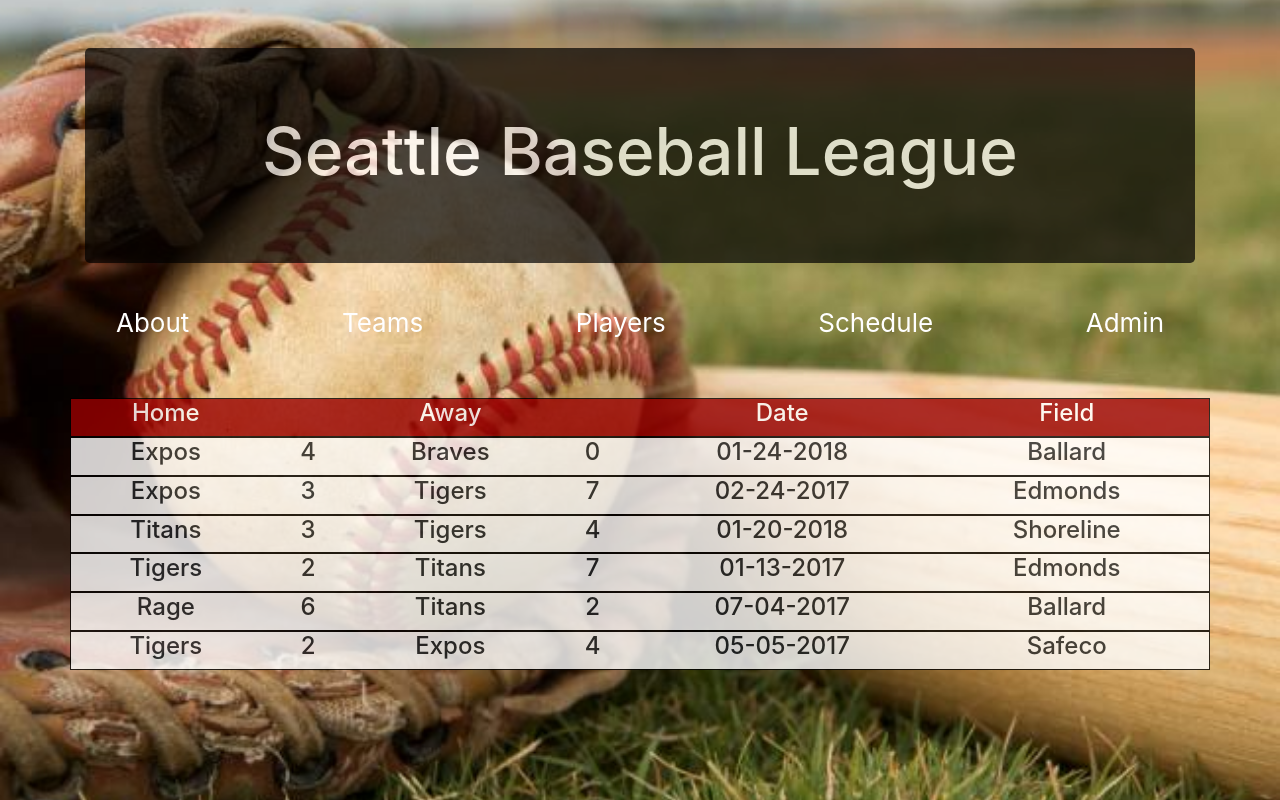
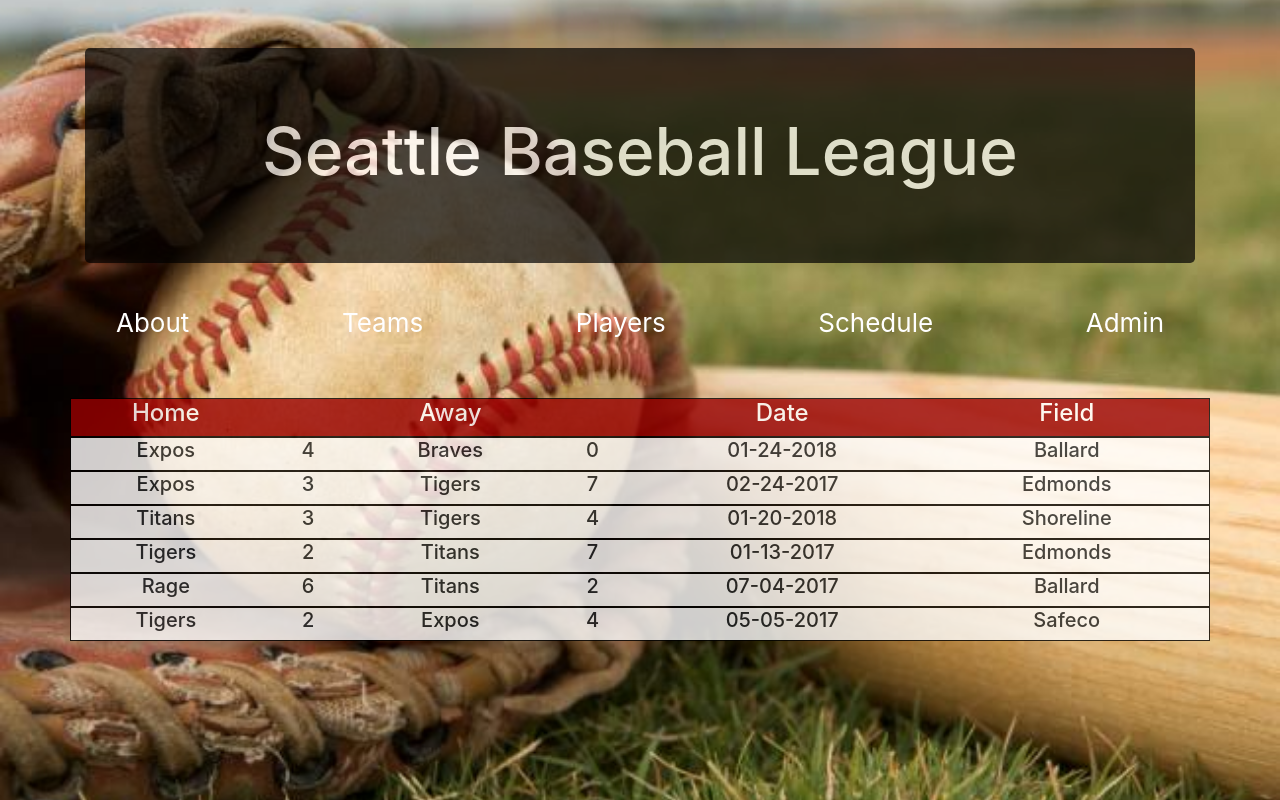
Before and after one commit to yetka/react-baseball-league, a React app: page /#/schedule in a window 1280 px wide. Built offline with nearby package versions, Linux system fonts and the light colour scheme.

Commit message:
add Admin component

```diff
--- a/src/components/Admin.jsx
+++ b/src/components/Admin.jsx
@@ -2,7 +2,13 @@ import React from 'react';
 
 function Admin(){
   return (
-    <div>
+    <div style={{backgroundColor: 'white', opacity: '0.8', filter: 'alpha(opacity=50)', padding: '20px', textAlign: 'center'}}>
+      <br></br>
+      <br></br>
+      <h3>Admin authentication</h3>
+      <p>This page is only accessible to league administrators. Please log in to make any changes.</p>
+      <br></br>
+      <br></br>
     </div>
   );
 }
--- a/src/components/Game.jsx
+++ b/src/components/Game.jsx
@@ -5,22 +5,22 @@ function Game(props){
   return (
     <div style={{backgroundColor: 'white', opacity: '0.8', filter: 'alpha(opacity=50)', textAlign: 'center', borderStyle: 'solid', borderWidth: '1px 1px 1px 1px', borderColor: 'rgba(1,1,1,1)'}} className="row">
       <div className="col-md-2">
-        <h4>{props.team1}</h4>
+        <h5>{props.team1}</h5>
       </div>
       <div className="col-md-1">
-        <h4>{props.team1Score}</h4>
+        <h5>{props.team1Score}</h5>
       </div>
       <div className="col-md-2">
-        <h4>{props.team2}</h4>
+        <h5>{props.team2}</h5>
       </div>
       <div className="col-md-1">
-        <h4>{props.team2Score}</h4>
+        <h5>{props.team2Score}</h5>
       </div>
       <div className="col-md-3">
-        <h4>{props.date}</h4>
+        <h5>{props.date}</h5>
       </div>
       <div className="col-md-3">
-        <h4>{props.field}</h4>
+        <h5>{props.field}</h5>
       </div>
     </div>
   );
```
